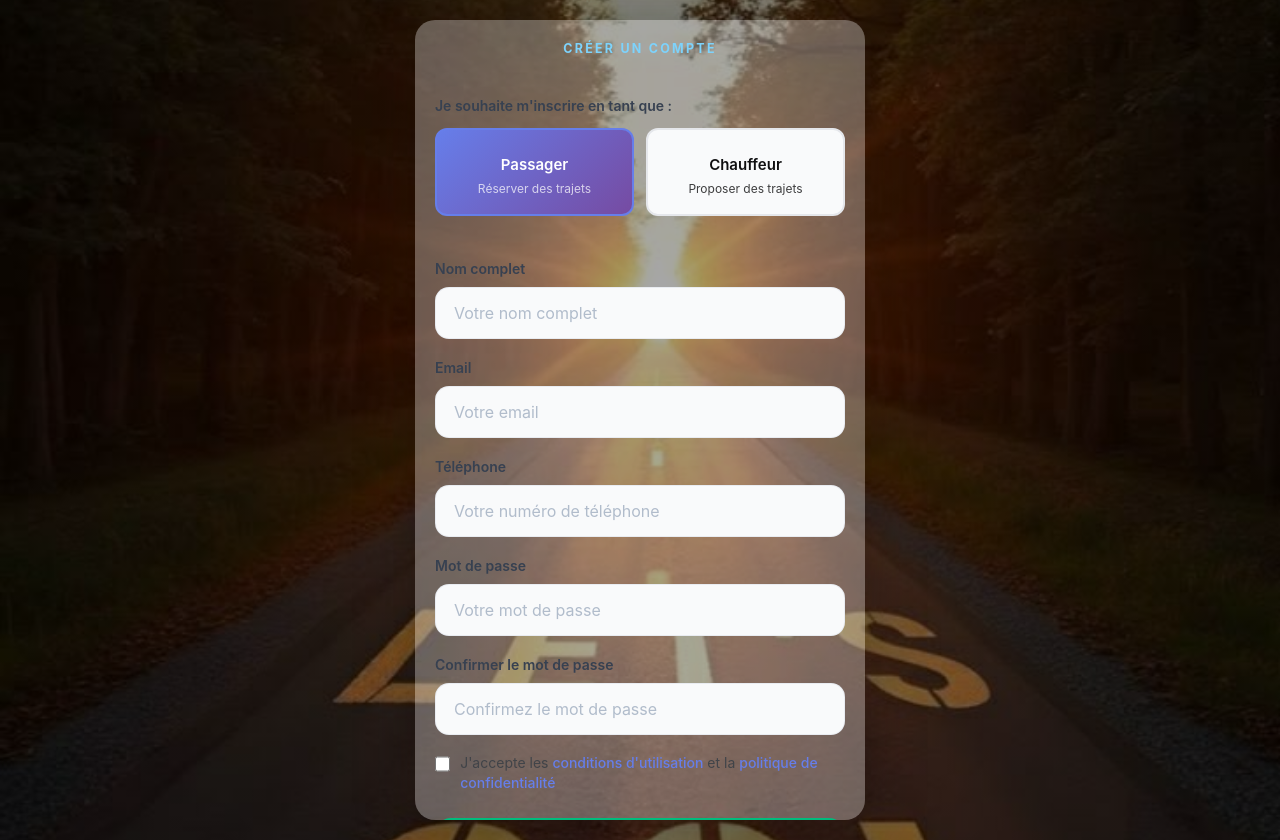
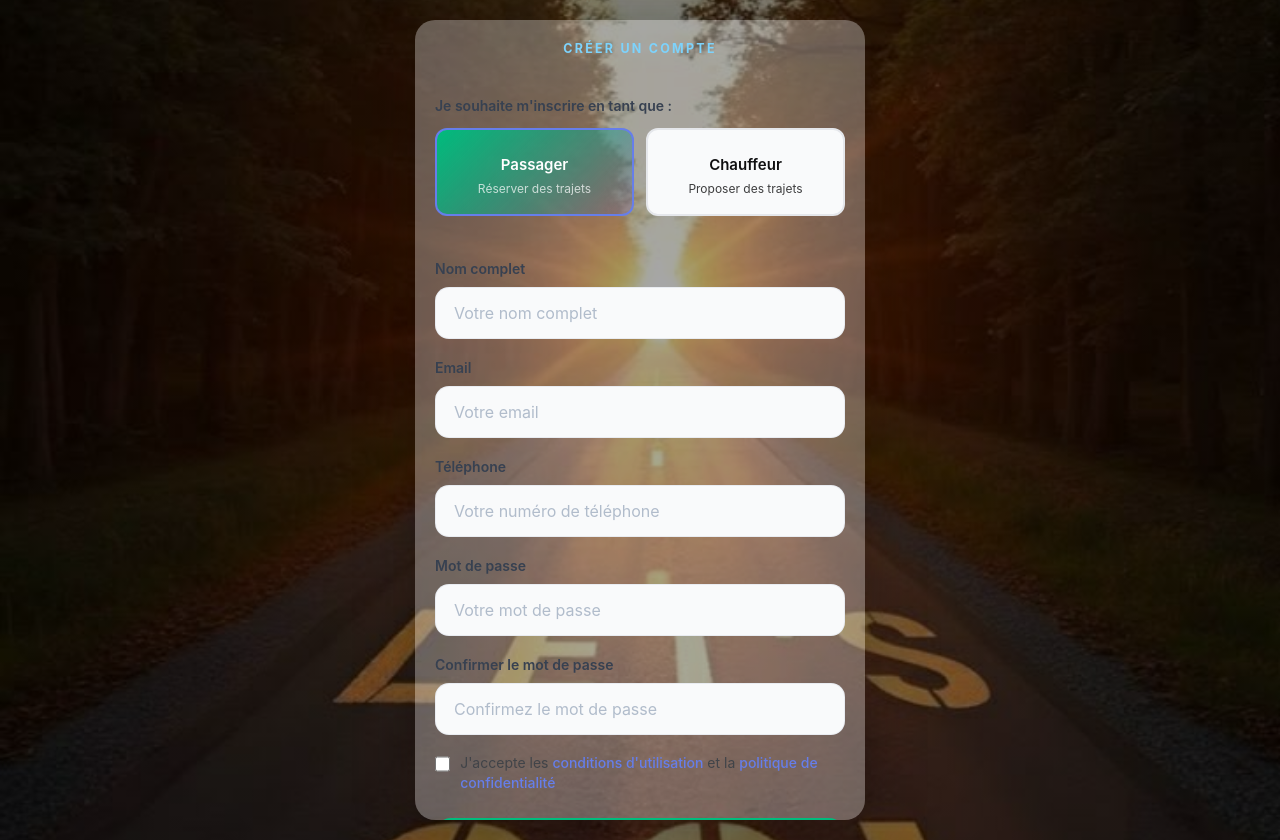
Before and after one commit to Djenica-alt/Tap_Tap_Ride, a React (Vite) app: page /inscription in a window 1280 px wide. Built offline with nearby package versions, Linux system fonts and the light colour scheme.

Commit message:
WIP: inscription.css

```diff
--- a/src/pages/inscription.css
+++ b/src/pages/inscription.css
@@ -97,7 +97,7 @@
 
 .input-group input:focus {
   outline: none;
-  border-color: #667eea;
+  border-color: #00BC7D;
   background: #ffffff;
   box-shadow: 0 0 0 4px rgba(102, 126, 234, 0.1);
 }
@@ -141,14 +141,14 @@
 }
 
 .auth-link {
-  color: #667eea;
+  color: #2a2b31e3;
   font-weight: 600;
   text-decoration: none;
   transition: color 0.3s ease;
 }
 
 .auth-link:hover {
-  color: #764ba2;
+  color: #272628dd;
   text-decoration: underline;
 }
 
@@ -202,7 +202,7 @@
 
 .role-option.selected .role-content {
   border-color: #667eea;
-  background: linear-gradient(135deg, #667eea 0%, #764ba2 100%);
+  background: linear-gradient(135deg, #00BC7D 0%, #764ba24b 100%);
   color: #ffffff;
 }
 
```
